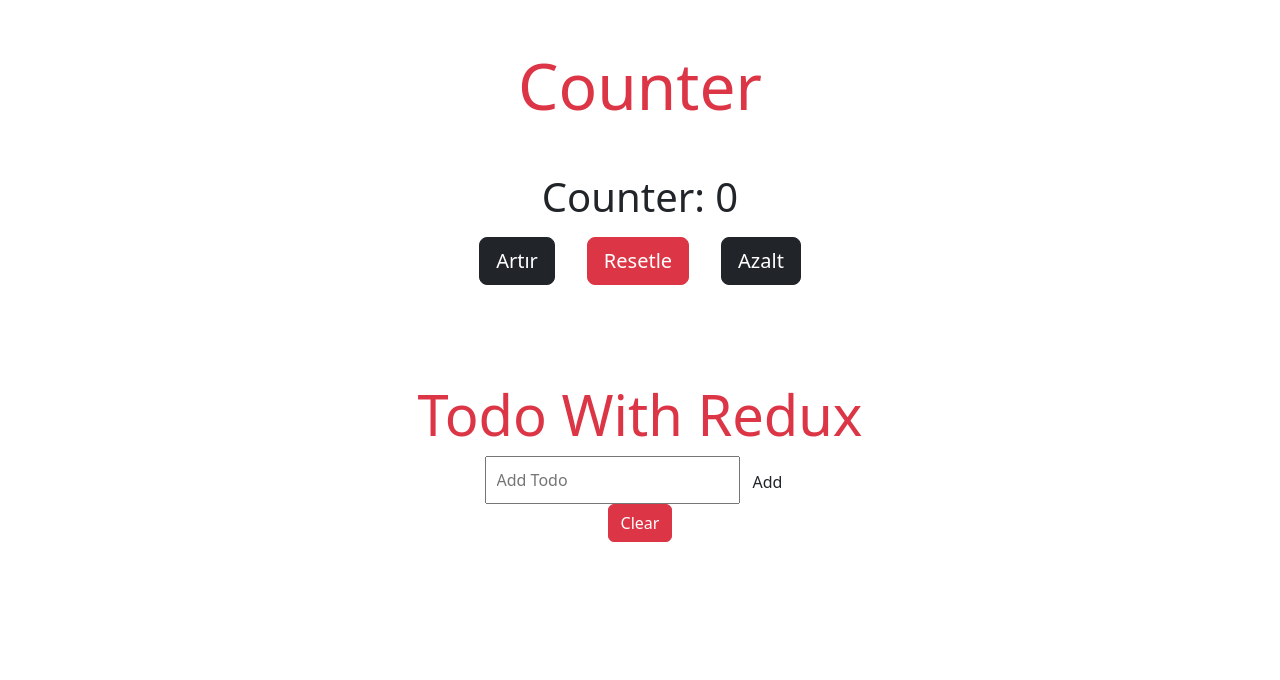
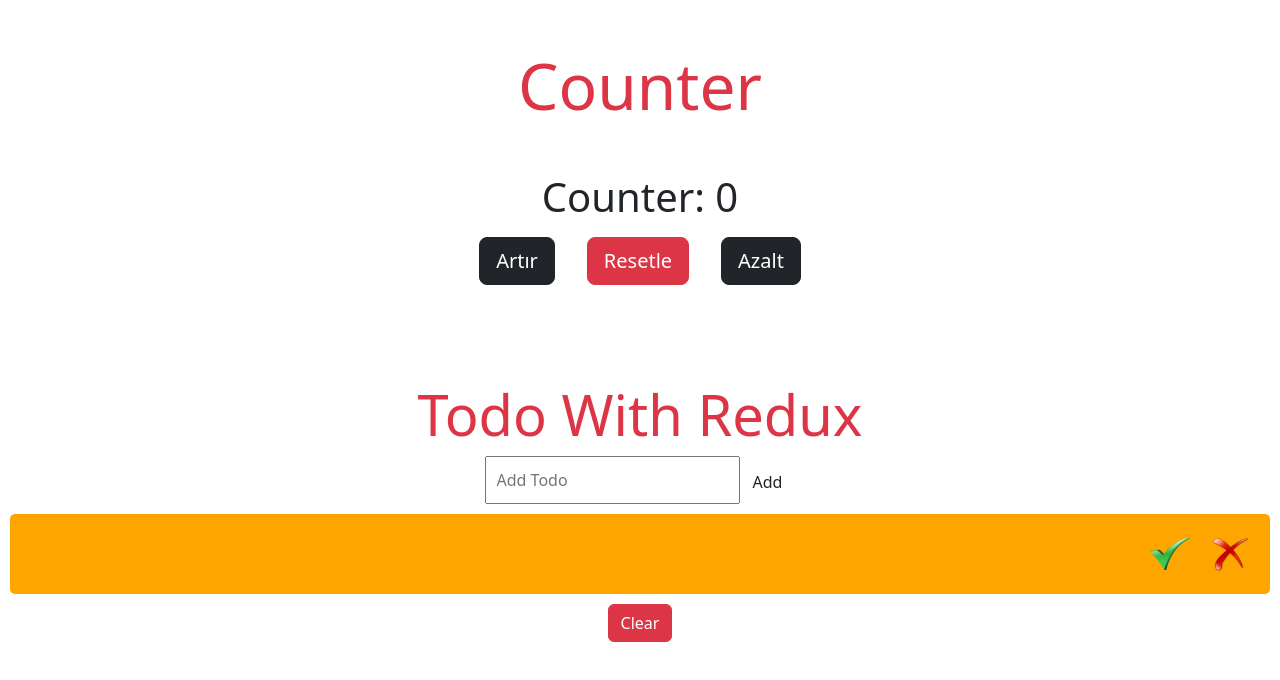
Before and after one commit to bzceval/redux-basic-todo-app, a React (Create React App) app: page / in a window 1280 px wide. Shown: the top 680 px of the page. Built offline with nearby package versions, Linux system fonts and the light colour scheme.

Commit message:
add todo list function

```diff
--- a/src/components/todo/TodoInput.jsx
+++ b/src/components/todo/TodoInput.jsx
@@ -1,14 +1,19 @@
 import { useState } from "react";
+import { useDispatch } from "react-redux";
+import { addTodo } from "../../redux/actions/todoAction";
 
 const TodoInput = () => {
   const [text, setText] = useState("");
+  const dispatch = useDispatch()
 
   const handleSubmit = (e) => {
     e.preventDefault();
+    dispatch(addTodo(text))
     setText("");
   };
 
   return (
+
     <form onSubmit={handleSubmit}>
       <input
         className="todo-input"
--- a/src/components/todo/TodoList.jsx
+++ b/src/components/todo/TodoList.jsx
@@ -1,12 +1,15 @@
+import { useSelector } from "react-redux";
 import TodoItem from "./TodoItem";
 
 const TodoList = () => {
+  // const { todoList } = useSelector((state) => state.todo);
+  const todoList = useSelector((state) => state.todo.todoList)
   const handleClearList = () => {};
 
   return (
     <div>
       <div>
-        {[].map((todo) => (
+        {todoList.map((todo) => (
           <TodoItem key={todo.id} {...todo} />
         ))}
       </div>
--- a/src/redux/actions/todoAction.js
+++ b/src/redux/actions/todoAction.js
@@ -0,0 +1,5 @@
+import {ADD_TODO} from "../types/todoTypes"
+
+export const addTodo = (payload) => {
+    return { type: ADD_TODO, payload: payload }
+}
--- a/src/redux/index.js
+++ b/src/redux/index.js
@@ -1,12 +1,14 @@
 import { combineReducers, legacy_createStore as createStore } from "redux";
 import counterReducer from "./reducers/counterReducer"
+import todoReducer from "./reducers/todoReducer"
 
 // storeni kur
 // export const store = createStore()
 // reducer birleştirme = combineReducer()
 const rootReduce = combineReducers({
-    count: counterReducer
+    count: counterReducer,
     //eklemek istediğim reducer key: value şeklinde sadece ekle
+    todo: todoReducer
 })
 export const store = createStore(rootReduce)
 
--- a/src/redux/reducers/todoReducer.js
+++ b/src/redux/reducers/todoReducer.js
@@ -1,7 +1,7 @@
-import { ADD_TODO, CLEAR_TODO, DELETE_TODO, TOGGLE_TODO } from "../types/todoTypes";
+import { ADD_TODO } from "../types/todoTypes";
 
 const initialState = {
-    todoList: {id: new Date().getTİme(), text: "", completed: false}
+    todoList: [{id: new Date().getTime(), text: "", completed: false}]
 }
 
 const todoReducer = (state=initialState, {type, payload}) => {
@@ -15,3 +15,4 @@ const todoReducer = (state=initialState, {type, payload}) => {
             return state
     }
 }
+export default todoReducer
```
